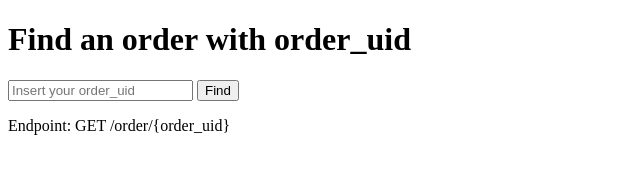
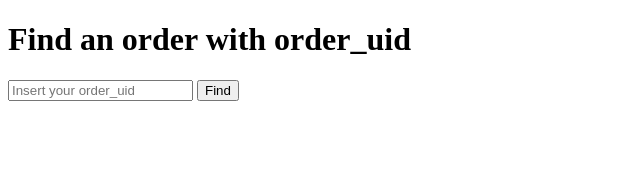
Before and after one commit to ishkai/wb-L0, a plain HTML site: page web/index.html in a window 1280 px wide. Shown: the whole page, without its empty margins (0-640 px from the left). Drawn offline with Linux system fonts and the light colour scheme.

Commit message:
task(little fix)

```diff
--- a/web/index.html
+++ b/web/index.html
@@ -9,7 +9,6 @@
     <input type="text" id="order_uid" placeholder="Insert your order_uid">
     <button type="button" id="searchButton">Find</button>
 </form>
-<p>Endpoint: GET /order/{order_uid}</p>
 <pre id="result"></pre>
 <script>
     const baseUrl = 'http://localhost:8080';
```
